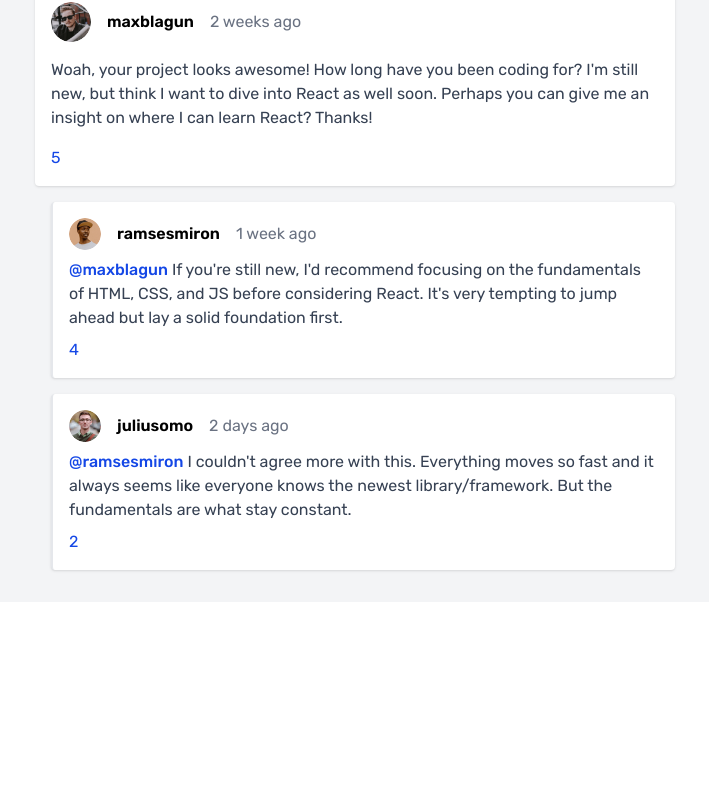
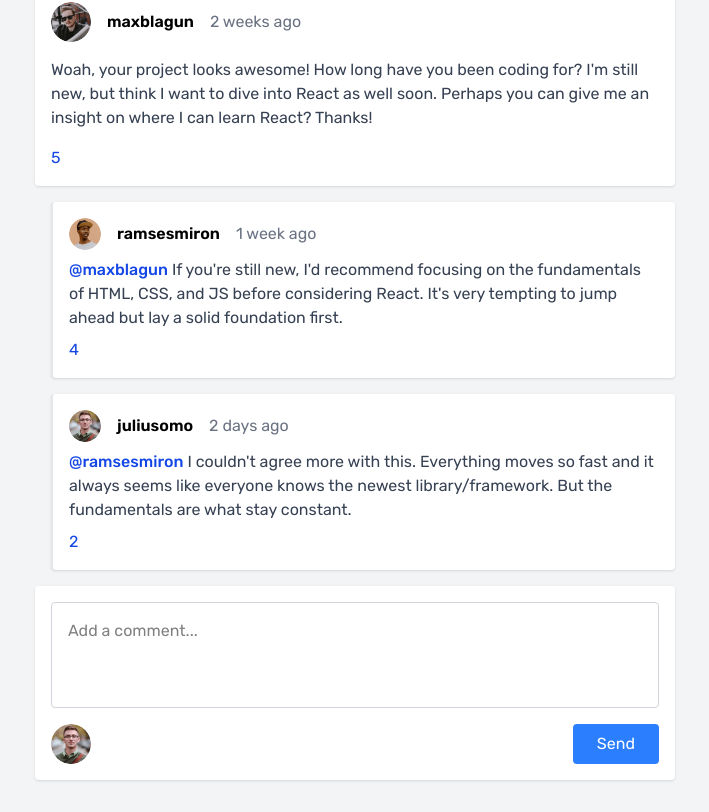
Before and after one commit to SortJakke/FM-interactive-comments, a React (Vite) app: page / in a window 1280 px wide. Shown: the part 262-1074 px from the top of the page, without its empty margins (285-994 px from the left). Before the commit the page ends 864 px from the top, so only its background shows below. Built offline with nearby package versions, Linux system fonts and the light colour scheme.

Commit message:
feat: create CommentForm component for new comments, replies and updates

```diff
--- /dev/null
+++ b/src/components/CommentForm.tsx
@@ -0,0 +1,59 @@
+import { useState } from "react"
+import type { User } from "../types/types"
+
+interface Props {
+  currentUser: User
+  onSubmit: (content: string) => void
+  replyingTo?: string
+  initialContent?: string
+  actionLabel?: string
+}
+
+const CommentForm = ({
+  currentUser,
+  onSubmit,
+  replyingTo,
+  initialContent,
+  actionLabel,
+}: Props) => {
+  const [content, setContent] = useState(initialContent ? initialContent : "")
+
+  const handleSubmit = (e: React.FormEvent) => {
+    e.preventDefault()
+    if (!content.trim()) return
+    onSubmit(content)
+    setContent("")
+  }
+
+  return (
+    <form
+      onSubmit={handleSubmit}
+      className="bg-white p-4 rounded shadow-sm flex flex-col gap-4"
+    >
+      <textarea
+        className="w-full p-4 border border-gray-300 rounded resize-none focus:outline-none focus:ring-2 focus:ring-blue-500"
+        rows={3}
+        placeholder={
+          replyingTo ? `Responding to ${replyingTo}` : "Add a comment..."
+        }
+        value={content}
+        onChange={(e) => setContent(e.target.value)}
+      />
+      <div className="flex items-center justify-between">
+        <img
+          src={currentUser.image.png}
+          alt={currentUser.username}
+          className="w-10 h-10 rounded-full"
+        />
+        <button
+          type="submit"
+          className="bg-blue-500 text-white px-6 py-2 rounded hover:bg-blue-600 transition cursor-pointer"
+        >
+          {actionLabel}
+        </button>
+      </div>
+    </form>
+  )
+}
+
+export default CommentForm
--- a/src/pages/index.tsx
+++ b/src/pages/index.tsx
@@ -2,6 +2,7 @@ import { useState } from "react"
 import data from "../data/data.json"
 import type { CommentsData } from "../types/types"
 import CommentCard from "../components/CommentCard"
+import CommentForm from "../components/CommentForm"
 
 const CommentSection = () => {
   const [commentsData] = useState<CommentsData>(data)
@@ -9,8 +10,15 @@ const CommentSection = () => {
   return (
     <section className="max-w-2xl mx-auto px-4 py-8 grid gap-4">
       {commentsData.comments.map((comment) => (
-        <CommentCard key={comment.id} comment={comment}/>
+        <CommentCard key={comment.id} comment={comment} />
       ))}
+      <CommentForm
+        currentUser={commentsData.currentUser}
+        actionLabel="Send"
+        onSubmit={(content) => {
+          console.log("Comment:", content)
+        }}
+      />
     </section>
   )
 }
```
